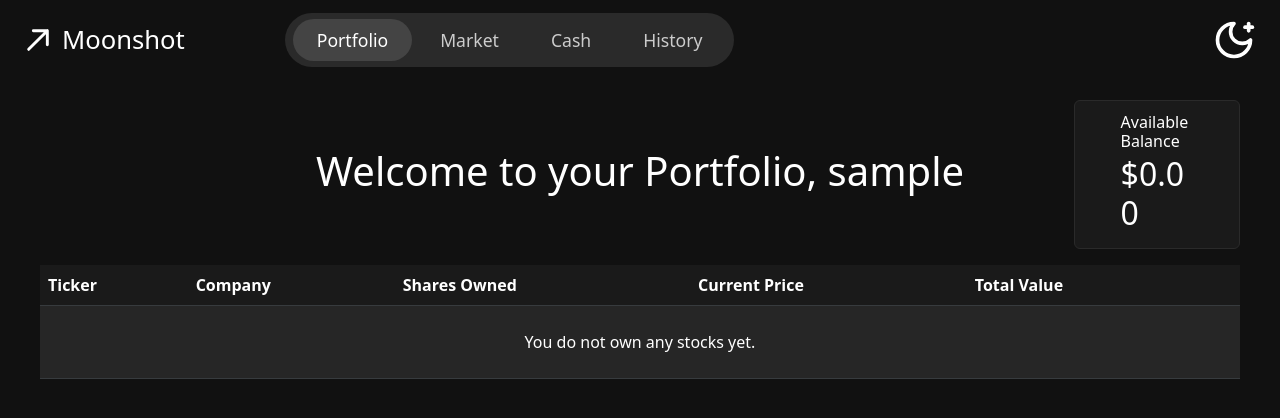
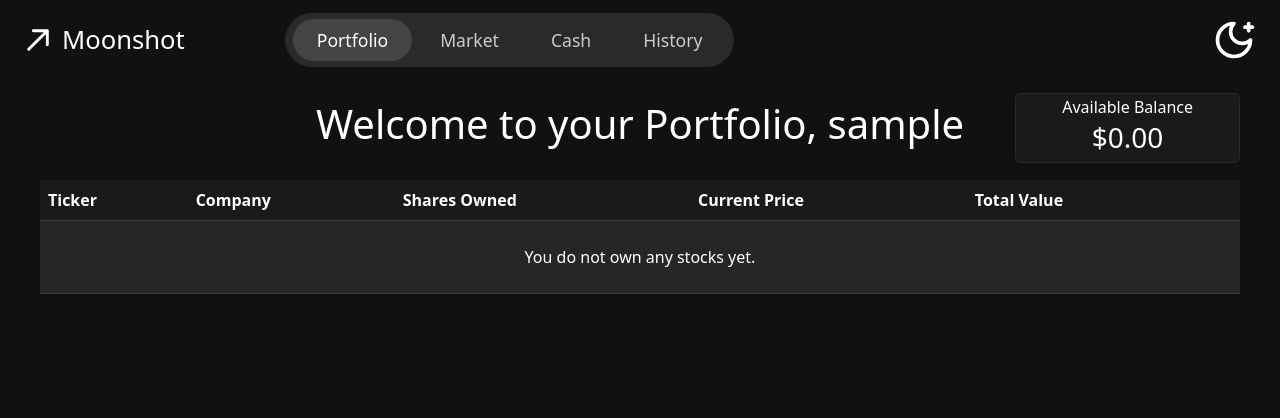
Before and after one commit to htphan9/IFT401-Team4-Capstone, a Flask app: page / in a window 1280 px wide. Shown: the top 418 px of the page. Run offline with Flask 3, Linux system fonts and the light colour scheme; the visitor is signed in with stand-in values (Sample User, id 1); data that the repository does not hold is empty.

Commit message:
added limit to deposit so it doesn't break the app, adjusted home page balance card

```diff
--- a/app.py
+++ b/app.py
@@ -218,8 +218,14 @@ def cash():
 @login_required
 def deposit():
     amount = Decimal(request.form.get("amount"))
+    MAX_BALANCE = Decimal('9999999999.99')
 
     account = CashAccount.query.filter_by(user_id=current_user.id).first()
+
+    if amount > MAX_BALANCE or (account and account.balance + amount > MAX_BALANCE):
+        flash("Transaction exceeds maximum account balance limit.", "danger")
+        return redirect(url_for("cash"))
+
     if not account:
         # No account yet — create one with this deposit as the starting balance
         account = CashAccount(user_id=current_user.id, balance=amount)
@@ -248,7 +254,8 @@ def withdraw():
 
     # Block the withdrawal if the user doesn't have enough funds
     if not account or account.balance < amount:
-        return render_template("cash.html", account=account, message="Insufficient funds.", message_type="danger")
+        flash("Insufficient funds.", "danger")
+        return redirect(url_for("cash"))
 
     account.balance -= amount
 
--- a/templates/cash.html
+++ b/templates/cash.html
@@ -39,7 +39,7 @@
                 <form action="/cash/deposit" method="POST">
                     <div class="mb-3">
                         <label class="form-label">Amount ($)</label>
-                        <input type="number" class="form-control" name="amount" min="0.01" step="0.01" required>
+                        <input type="number" class="form-control" name="amount" min="0.01" max="9999999999.99" step="0.01" required>
                     </div>
                     <button type="submit" class="btn btn-success w-100">Deposit</button>
                 </form>
@@ -52,7 +52,7 @@
                 <form action="/cash/withdraw" method="POST">
                     <div class="mb-3">
                         <label class="form-label">Amount ($)</label>
-                        <input type="number" class="form-control" name="amount" min="0.01" step="0.01" required>
+                        <input type="number" class="form-control" name="amount" min="0.01" max="9999999999.99" step="0.01" required>
                     </div>
                     <button type="submit" class="btn btn-danger w-100">Withdraw</button>
                 </form>
--- a/templates/home.html
+++ b/templates/home.html
@@ -10,18 +10,16 @@
 {% block content %}
     {% if current_user.is_authenticated %}
 
-    <div class="d-flex justify-content-between align-items-center mb-3">
-        <div style="width: 13vw;"></div>
-
-        <h1>Welcome to your Portfolio, {{ current_user.username }}</h1>
+    <div class="d-flex w-100 mb-4 align-items-center position-relative">
+        <h1 class="mx-auto text-center col-8">Welcome to your Portfolio, {{ current_user.username }}</h1>
 
         <!-- Available Balance from cash.html -->
-        <div class="card bg-dark border-secondary" style="width: 13vw;">
-            <div class="card-body">
+        <div class="position-absolute end-0 card bg-dark border-secondary text-center" style="min-width: 200px;">
+            <div class="card-body py-2">
                 <h6 class="card-subtitle mb-1">Available Balance</h6>
-                <h2 class="card-title mb-0">
+                <h3 class="card-title mb-0">
                     ${{ "%.2f"|format(account.balance) if account else "0.00" }}
-                </h2>
+                </h3>
             </div>
         </div>
     </div>
```
